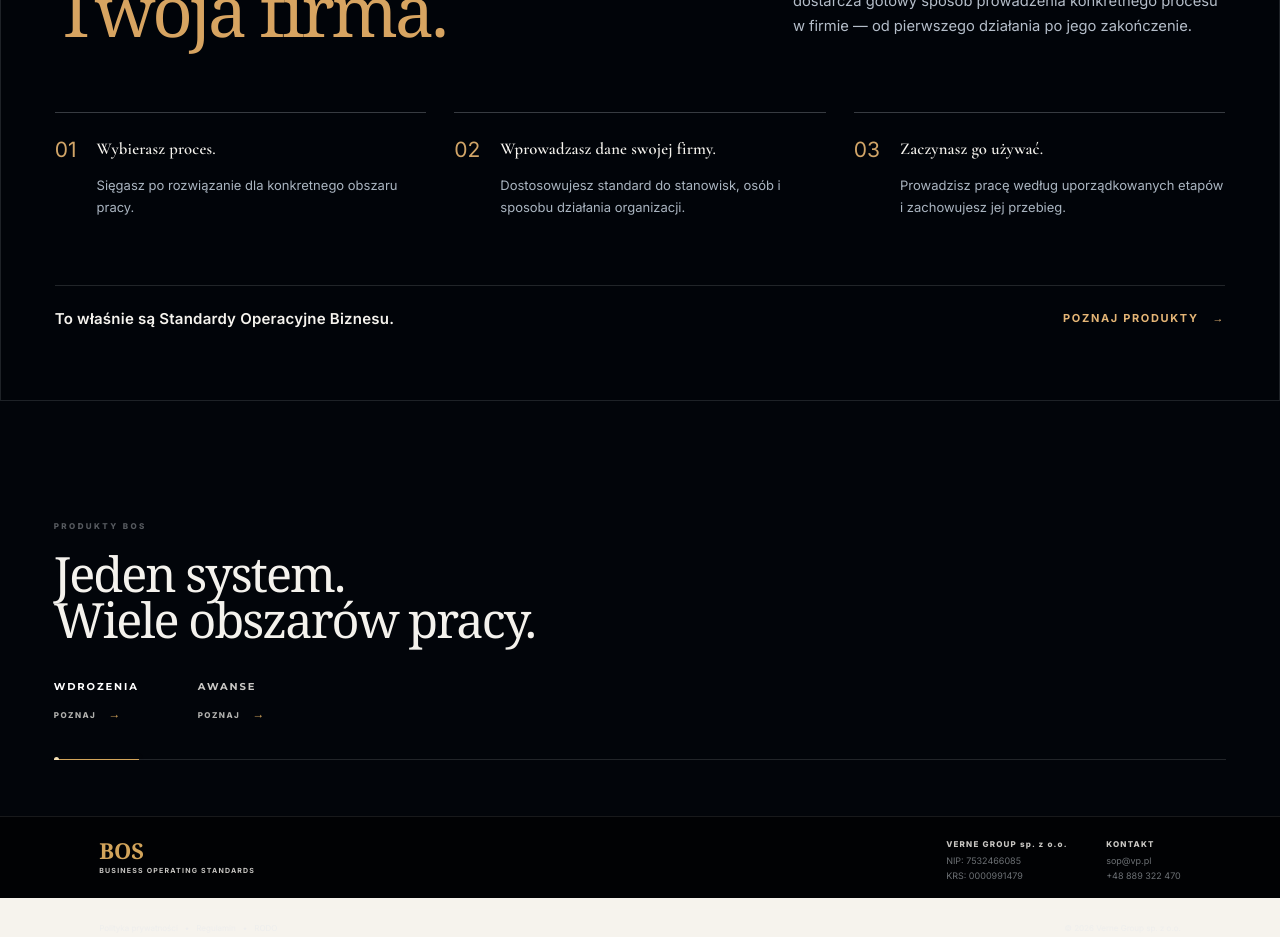
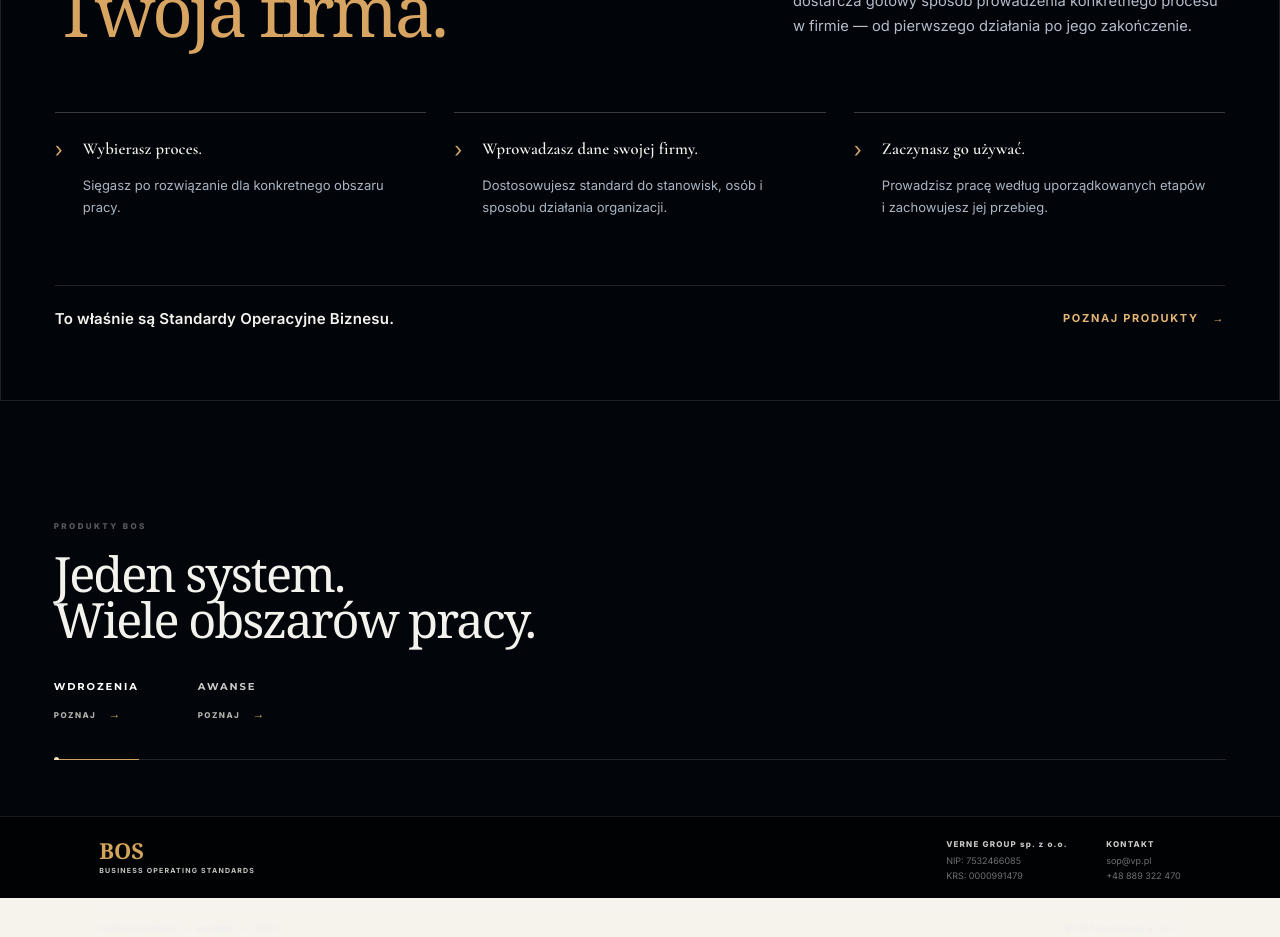
Before and after one commit to vernegroup/bos-platform, a Next.js app: page / in a window 1280 px wide. Shown: the part 860-1797 px from the top of the page. Built offline with nearby package versions, Linux system fonts and the light colour scheme.

Commit message:
feat(landing): replace numbered step labels with consistent chevron icons

```diff
--- a/components/home/LandingExplainer.tsx
+++ b/components/home/LandingExplainer.tsx
@@ -8,9 +8,9 @@ export default function LandingExplainer() {
           <p>Nie musisz projektować wszystkiego od początku. BOS dostarcza gotowy sposób prowadzenia konkretnego procesu w firmie — od pierwszego działania po jego zakończenie.</p>
         </div>
         <ol className="bos-land-explainer__steps">
-          <li><span>01</span><div><h3>Wybierasz proces.</h3><p>Sięgasz po rozwiązanie dla konkretnego obszaru pracy.</p></div></li>
-          <li><span>02</span><div><h3>Wprowadzasz dane swojej firmy.</h3><p>Dostosowujesz standard do stanowisk, osób i sposobu działania organizacji.</p></div></li>
-          <li><span>03</span><div><h3>Zaczynasz go używać.</h3><p>Prowadzisz pracę według uporządkowanych etapów i zachowujesz jej przebieg.</p></div></li>
+          <li><span aria-hidden="true">›</span><div><h3>Wybierasz proces.</h3><p>Sięgasz po rozwiązanie dla konkretnego obszaru pracy.</p></div></li>
+          <li><span aria-hidden="true">›</span><div><h3>Wprowadzasz dane swojej firmy.</h3><p>Dostosowujesz standard do stanowisk, osób i sposobu działania organizacji.</p></div></li>
+          <li><span aria-hidden="true">›</span><div><h3>Zaczynasz go używać.</h3><p>Prowadzisz pracę według uporządkowanych etapów i zachowujesz jej przebieg.</p></div></li>
         </ol>
         <div className="bos-land-explainer__footer">
           <strong>To właśnie są Standardy Operacyjne Biznesu.</strong>
```
